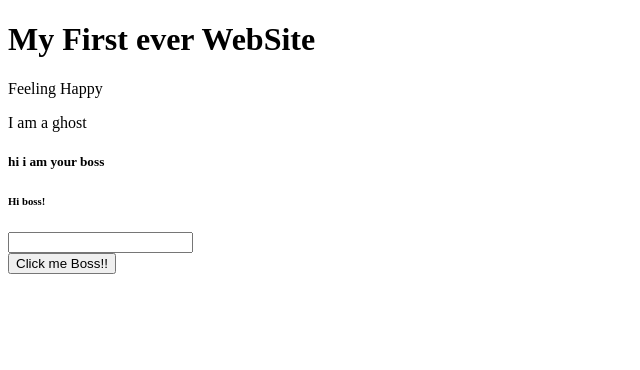
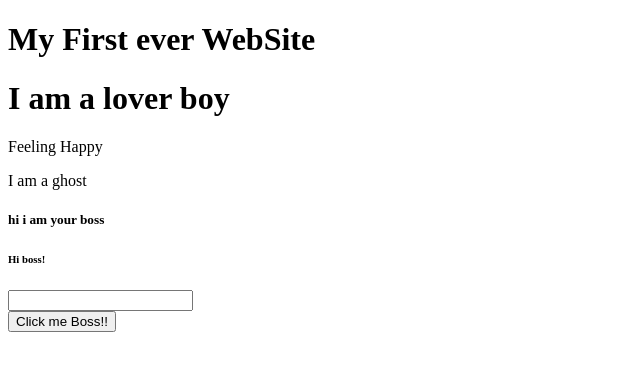
Before and after one commit to dev-rahim/my-first-website, a plain HTML site: page index.html in a window 1280 px wide. Shown: the whole page, without its empty margins (0-640 px from the left). Drawn offline with Linux system fonts and the light colour scheme.

Commit message:
adding lover  text

```diff
--- a/index.html
+++ b/index.html
@@ -9,6 +9,7 @@
 <body>
     <h1>My First ever WebSite</h1>
     <!-- <h3>I can push github</h3> -->
+    <h1>I am  a lover boy</h1>
     <p>Feeling Happy</p>
     <p>I am a ghost</p>
 
```
